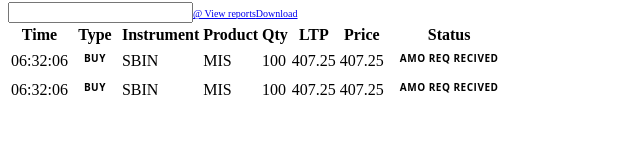
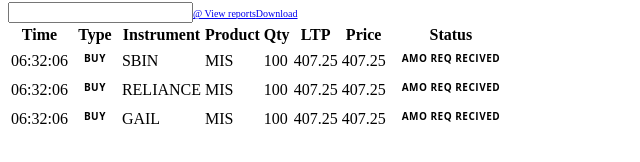
Before and after one commit to yourresult/Algo_v4, a React app: page / in a window 1280 px wide. Shown: the part 410-572 px from the top of the page, without its empty margins (0-640 px from the left). Built offline with nearby package versions, Linux system fonts and the light colour scheme; no server answers; the HTML template or start-up script is replaced by a standard one.

Commit message:
Updated orderDemoData

```diff
--- a/src/client/components/cards/OrderList.js
+++ b/src/client/components/cards/OrderList.js
@@ -14,7 +14,17 @@ const orderDemoData = [
   {
     t: "06:32:06", // Time
     ty: "BUY", // Type
-    inst: "SBIN", // Instrument
+    inst: "RELIANCE", // Instrument
+    pt: "MIS", // Product Type
+    qty: "100", // Qutenty
+    ltp: "407.25",
+    pri: "407.25", // Price
+    st: "AMO REQ RECIVED" // Aftermarket Order Recived
+  },
+  {
+    t: "06:32:06", // Time
+    ty: "BUY", // Type
+    inst: "GAIL", // Instrument
     pt: "MIS", // Product Type
     qty: "100", // Qutenty
     ltp: "407.25",
```
Also changed, not shown: public/bundle.js.
